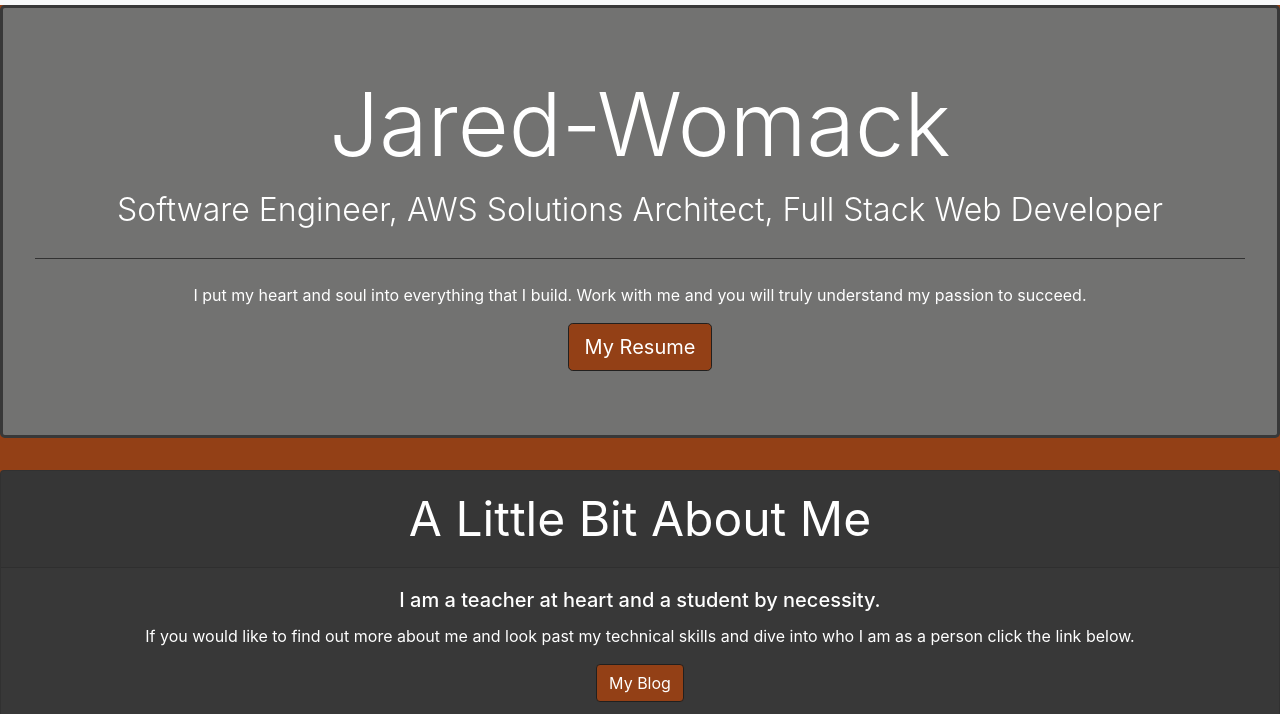
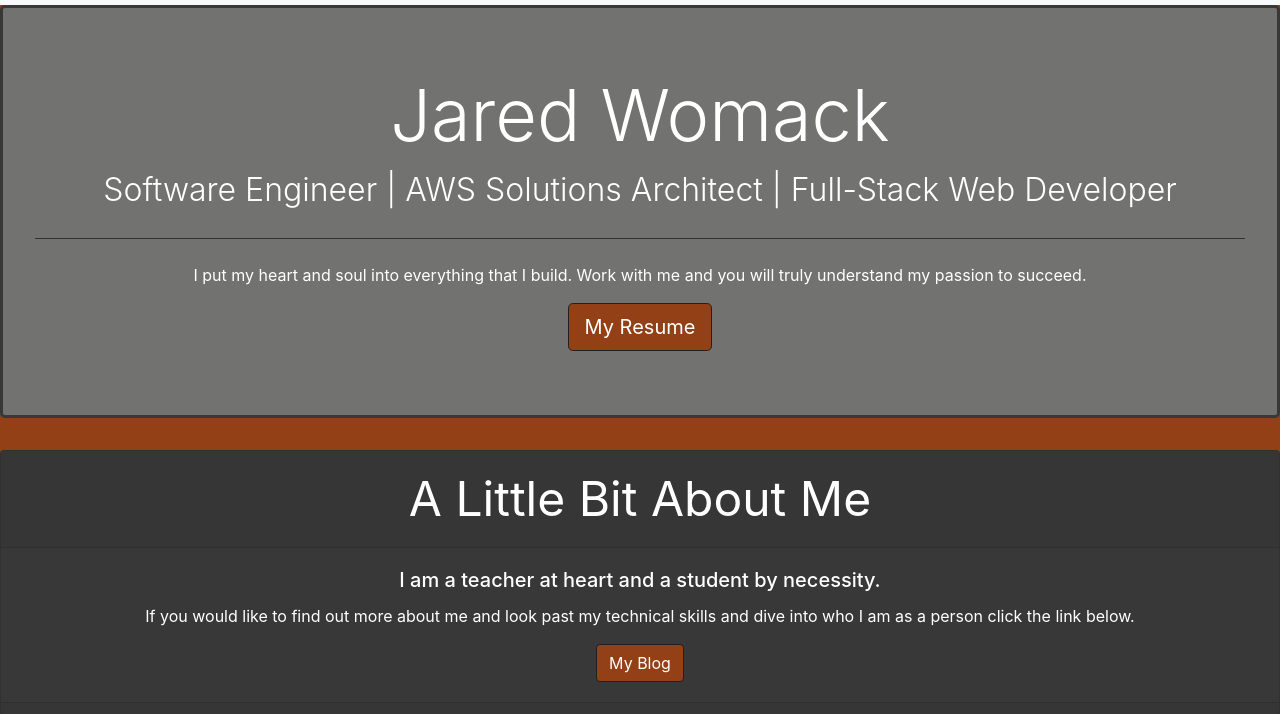
Before and after one commit to Jaywomack/portfolio, a plain HTML site: page index.html in a window 1280 px wide. Shown: the part 86-800 px from the top of the page. Drawn offline with nearby package versions, Linux system fonts and the light colour scheme.

Commit message:
Set header btn to center and made name smalelr and took dash out.

```diff
--- a/index.html
+++ b/index.html
@@ -45,12 +45,12 @@
     </nav>
     <!-- Jumbotron -->
     <div class="jumbotron">
-        <h1 class="display-2">Jared-Womack</h1>
-        <p class="lead">Software Engineer, AWS Solutions Architect, Full Stack Web Developer</p>
+        <h1 class="display-3">Jared Womack</h1>
+        <p class="lead">Software Engineer | AWS Solutions Architect | Full-Stack Web Developer</p>
         <hr class="my-4">
         <p>I put my heart and soul into everything that I build. Work with me and you will truly understand my passion to
             succeed. </p>
-        <a class="btn btn-lg" href="#" role="button">My Resume</a>
+        <a id = 'header-btn' class="btn btn-lg" href="#" role="button">My Resume</a>
     </div>
 
     <!-- Cards that link to projects, about-me, and contact
--- a/less/home-page.less
+++ b/less/home-page.less
@@ -5,7 +5,10 @@
         background-color: @color3;
         color: white;
         border: 3px solid @color5;
-
+        text-align: center;
+        .display-3 {
+            text-align: center;
+        }
         .my-4 {
             background-color: @color5;
         }
@@ -16,7 +19,10 @@
 
         .lead{
             font-size: 2rem;
+            text-align: center;
         }
+
+
 
     }
 
```
Also changed, not shown: css/index.css.
